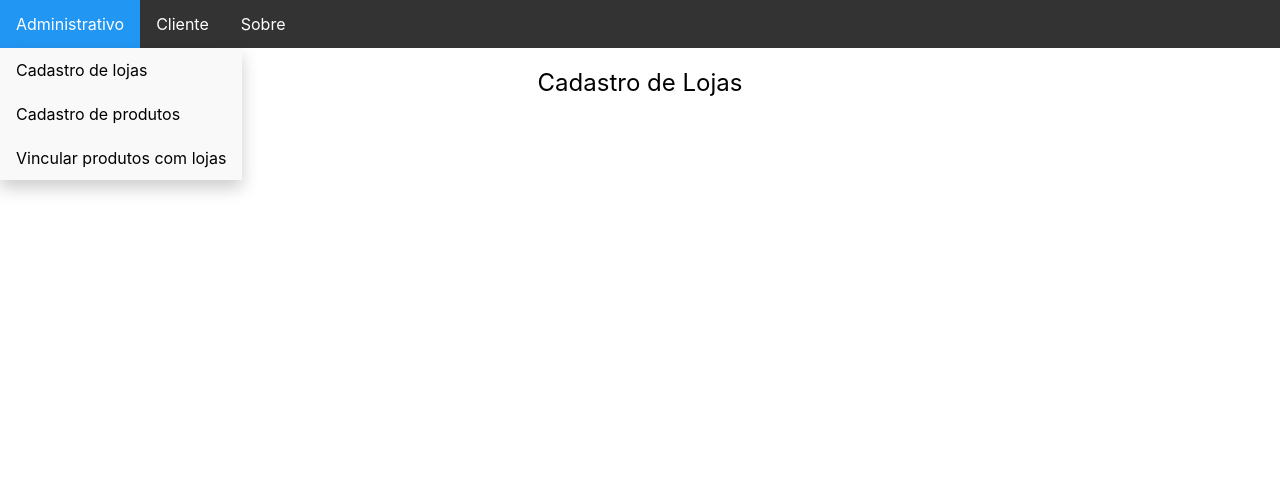
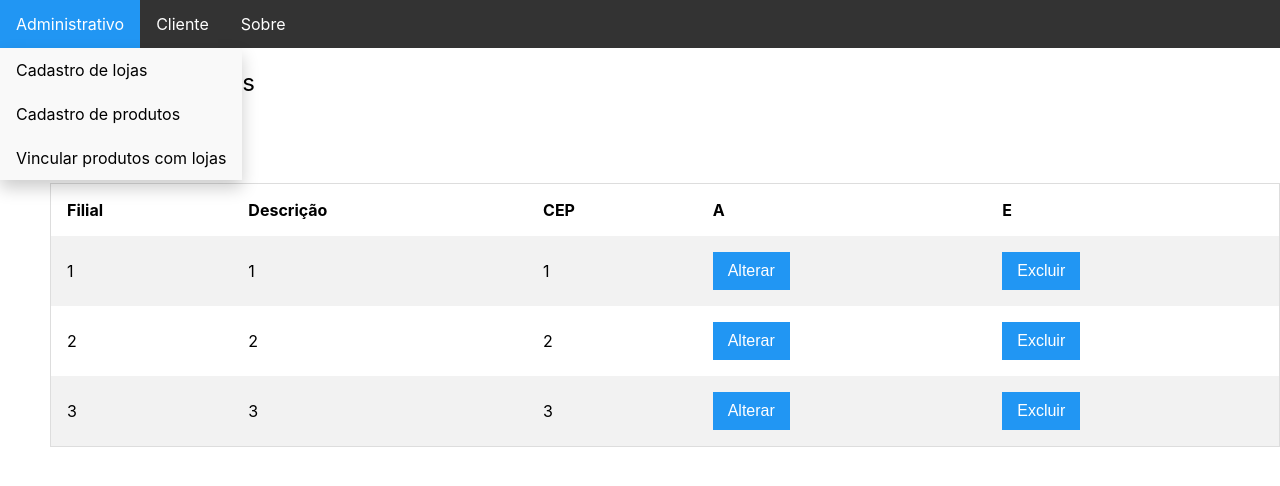
Before and after one commit to kairoLamarca/magalu-finder, a React (Create React App) app: page /CadastroLojas in a window 1280 px wide. Shown: the top 486 px of the page. Built offline with nearby package versions, Linux system fonts and the light colour scheme.

Commit message:
Criação dos componentes da tela de cadastro de lojas
Criado campos de cadastro, botão de nova loja e tabela com lojas cadastradas. Foi criado mais alguns estilos no css

```diff
--- a/src/App.css
+++ b/src/App.css
@@ -1,6 +1,6 @@
-.App {
+/* .App {
   text-align: center;
-}
+} */
 
 .App-logo {
   animation: App-logo-spin infinite 20s linear;
--- a/src/Components/Admin/CadastroLojas.js
+++ b/src/Components/Admin/CadastroLojas.js
@@ -2,14 +2,131 @@ import React, { Component } from 'react';
 import Menu from '../Menu';
 
 class CadastroLojas extends Component {
+    constructor(props) {
+        super(props);
+
+        this.state = {
+            novaLoja: false
+        }
+    }
+
+    componentDidMount(){
+
+    }
+
+    renderCadastro() {
+        if (this.state.novaLoja) {
+            return (
+                <div class="container">
+                    <form action="/action_page.php">
+                        <label for="filial">Filial</label>
+                        <input type="text" id="filial" name="filial" placeholder="Filial" />
+
+                        <label for="descricao">Descrição</label>
+                        <input type="text" id="descricao" name="descricao" placeholder="Descrição" />
+
+                        <label for="cep">CEP</label>
+                        <input type="text" id="cep" name="cep" placeholder="CEP" />
+
+                        <label for="cidade">Cidade</label>
+                        <input type="text" id="cidade" name="cidade" placeholder="Cidade" />
+
+                        <label for="estado">Estado</label>
+                        <select id="estado" name="estado">
+                            <option value="">Selecione</option>
+                            <option value="AC">Acre</option>
+                            <option value="AL">Alagoas</option>
+                            <option value="AM">Amazonas</option>
+                            <option value="AP">Amapá</option>
+                            <option value="BA">Bahia</option>
+                            <option value="CE">Ceará</option>
+                            <option value="DF">Distrito Federal</option>
+                            <option value="ES">Espírito Santo</option>
+                            <option value="GO">Goiás</option>
+                            <option value="MA">Maranhão</option>
+                            <option value="MG">Minas Gerais</option>
+                            <option value="MS">Mato Grosso do Sul</option>
+                            <option value="MT">Mato Grosso</option>
+                            <option value="PA">Pará</option>
+                            <option value="PB">Paraíba</option>
+                            <option value="PE">Pernambuco</option>
+                            <option value="PI">Piauí</option>
+                            <option value="PR">Paraná</option>
+                            <option value="RJ">Rio de Janeiro</option>
+                            <option value="RN">Rio Grande do Norte</option>
+                            <option value="RO">Rondônia</option>
+                            <option value="RR">Roraima</option>
+                            <option value="RS">Rio Grande do Sul</option>
+                            <option value="SC">Santa Catarina</option>
+                            <option value="SE">Sergipe</option>
+                            <option value="SP">São Paulo</option>
+                            <option value="TO">Tocantins</option>
+                        </select>
+
+                        <label for="endereco">Endereço</label>
+                        <input type="text" id="endereco" name="endereco" placeholder="Endereço" />
+
+                        <label for="bairro">Bairro</label>
+                        <input type="text" id="bairro" name="bairro" placeholder="Bairro" />
+
+                        <label for="numero">Número</label>
+                        <input type="text" id="numero" name="numero" placeholder="Número" />
+
+                        <input type="submit" value="Gravar" />
+                    </form>
+                </div>
+            );
+        }
+        else {
+            return (
+                <div>
+                    <button class="btn info">Nova Loja</button>
+                    <table>
+                        <tr>
+                            <th>Filial</th>
+                            <th>Descrição</th>
+                            <th>CEP</th>
+                            <th>A</th>
+                            <th>E</th>
+                        </tr>
+                        <tr>
+                            <td>1</td>
+                            <td>1</td>
+                            <td>1</td>
+                            <td><button class="btnTable info">Alterar</button></td>
+                            <td><button class="btnTable info">Excluir</button></td>
+                        </tr>
+                        <tr>
+                            <td>2</td>
+                            <td>2</td>
+                            <td>2</td>
+                            <td><button class="btnTable info">Alterar</button></td>
+                            <td><button class="btnTable info">Excluir</button></td>
+                        </tr>
+                        <tr>
+                            <td>3</td>
+                            <td>3</td>
+                            <td>3</td>
+                            <td><button class="btnTable info">Alterar</button></td>
+                            <td><button class="btnTable info">Excluir</button></td>
+                        </tr>
+                    </table>
+                </div>
+            );
+        }
+    }
+
     render() {
-      return (
-        <div className="App">
-          <Menu />
-          <h2>Cadastro de Lojas</h2>
-        </div>
-      );
+        return (
+            <div>
+                <Menu />
+                <div class="tela">
+                    <h2>Cadastro de Lojas</h2>
+                    {this.renderCadastro()}
+                </div>
+            </div>
+        )
     }
-  }
+}
 
-  export default CadastroLojas;
+export default CadastroLojas;
--- a/src/Public/magalu-finder.css
+++ b/src/Public/magalu-finder.css
@@ -52,3 +52,84 @@ li.dropdown {
 h2 {
     font-weight: 400;
 }
+
+input[type=text], select {
+    width: 100%;
+    padding: 10px 20px;
+    margin: 8px 0;
+    display: block;
+    border: 1px solid #ccc;
+    border-radius: 4px;
+    box-sizing: border-box;
+}
+
+input[type=submit] {
+    width: 100%;
+    background-color: #4CAF50;
+    color: white;
+    padding: 14px 20px;
+    margin: 8px 0;
+    border: none;
+    border-radius: 4px;
+    cursor: pointer;
+}
+
+input[type=submit]:hover {
+    background-color: #45a049;
+}
+
+div.container {
+    border-radius: 5px;
+    background-color: #f2f2f2;
+    padding: 20px;
+    margin: 0px 50px;
+}
+
+.btn {
+    border: none;
+    color: white;
+    padding: 14px 28px;
+    font-size: 16px;
+    cursor: pointer;
+}
+
+.success {background-color: #4CAF50;}
+.success:hover {background-color: #46a049;}
+
+.info {background-color: #2196F3;}
+.info:hover {background: #0b7dda;}
+
+.danger {background-color: #f44336;}
+.danger:hover {background: #da190b;}
+
+.default {background-color: #e7e7e7; color: black;}
+.default:hover {background: #ddd;}
+
+.tela {
+    margin-left: 50px;
+}
+
+table {
+    border-collapse: collapse;
+    border-spacing: 0;
+    width: 100%;
+    border: 1px solid #ddd;
+    margin-top: 20px;
+}
+
+th, td {
+    text-align: left;
+    padding: 16px;
+}
+
+tr:nth-child(even) {
+    background-color: #f2f2f2
+}
+
+.btnTable {
+    border: none;
+    color: white;
+    padding: 10px 15px;
+    font-size: 16px;
+    cursor: pointer;
+}
```
